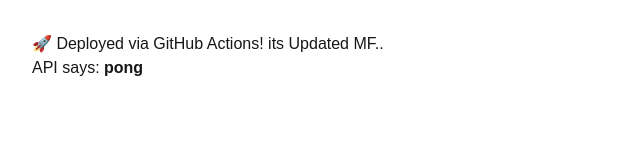
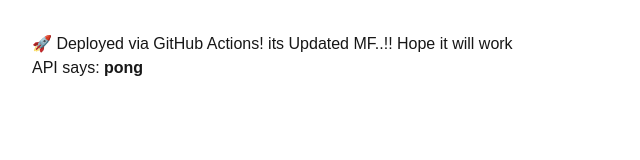
Before and after one commit to grudge007/nextjs-cicd-test, a Next.js app: page / in a window 1280 px wide. Shown: the top 160 px of the page, without its empty margins (0-640 px from the left). Built offline with nearby package versions, Linux system fonts and the light colour scheme.

Commit message:
Trigger redeploy

```diff
--- a/app/page.tsx
+++ b/app/page.tsx
@@ -13,7 +13,7 @@
 
   return (
     <main style={{ padding: '2rem', fontFamily: 'sans-serif' }}>
-      <h1>🚀 Deployed via GitHub Actions! its Updated MF..</h1>
+      <h1>🚀 Deployed via GitHub Actions! its Updated MF..!! Hope it will work</h1>
       <p>
         API says: <strong>{pong}</strong>
       </p>
```
